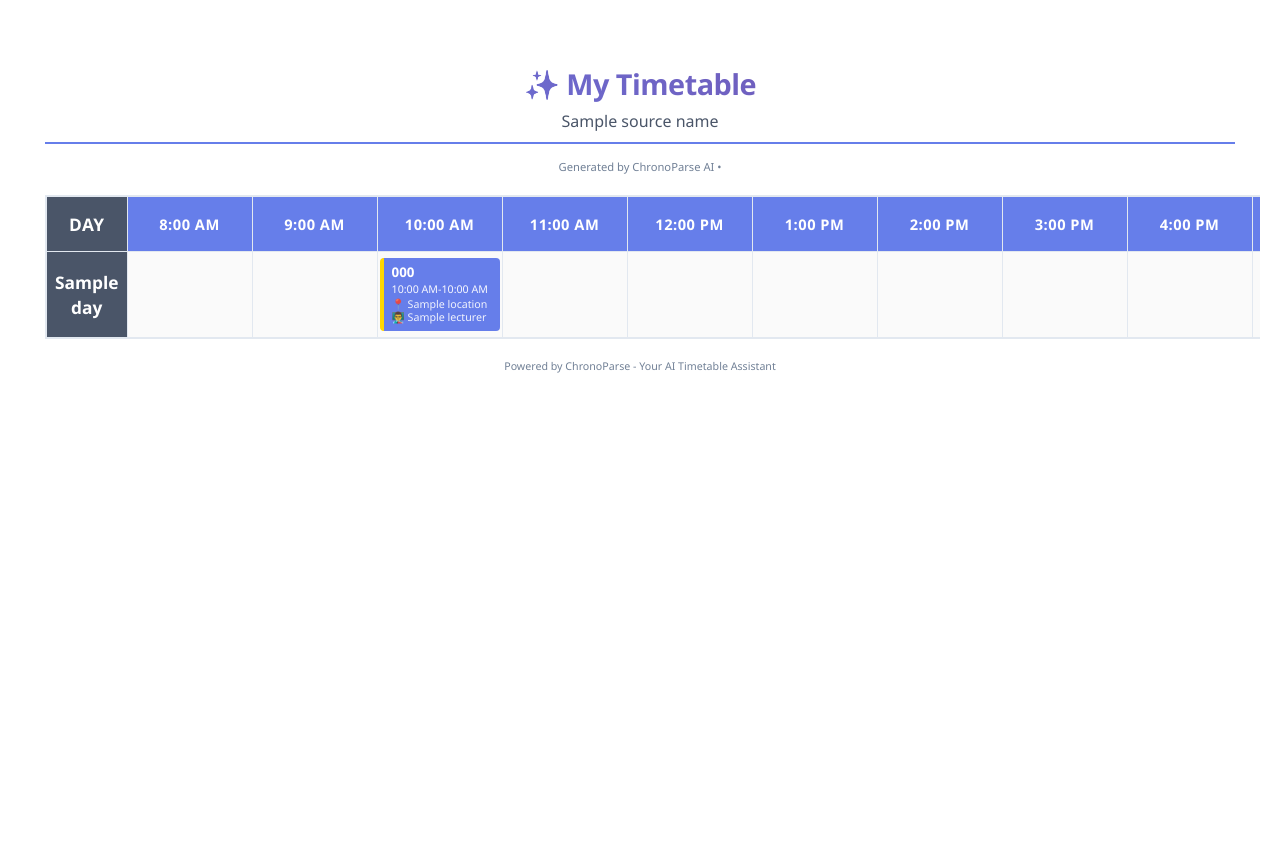
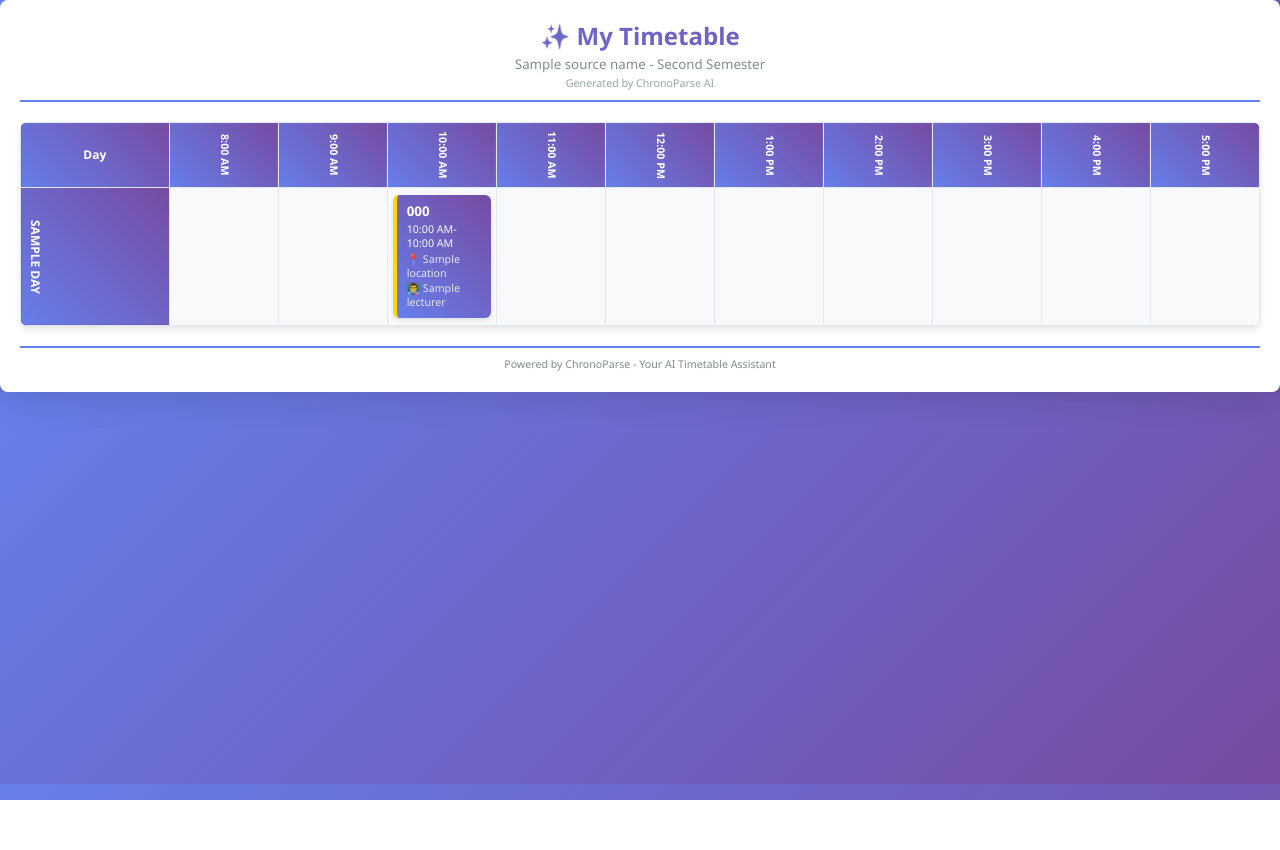
Before and after one commit to mhafiz71/chrono_parse, a Django app: template core/templates/core/timetable_pdf_modern.html in a window 1280 px wide. After the commit the page ends 800 px from the top, so only its background shows below. Run offline with Django 5.2, Linux system fonts and the light colour scheme; the template is opened without the code that fills it: most values are stand-ins (such as "Sample title", 1, 10 or a date in 2020); parts of the project's set-up code (start-up, migrations or seed data) failed here and were passed over; some libraries are stand-ins or nearby versions.

Commit message:
Refactor timetable PDF templates for improved consistency; update styles, class names, and layout for better readability and user experience

```diff
--- a/core/templates/core/timetable_pdf_modern.html
+++ b/core/templates/core/timetable_pdf_modern.html
@@ -1,179 +1,186 @@
 <!DOCTYPE html>
-<html>
+<html lang="en">
 <head>
-    <meta charset="utf-8">
-    <title>Your Timetable - ChronoParse (Modern)</title>
+    <meta charset="UTF-8">
+    <meta name="viewport" content="width=device-width, initial-scale=1.0">
+    <title>My Timetable - Modern</title>
     <style>
         @page {
             size: A4 landscape;
-            margin: 0.5cm;
+            margin: 0.5in;
         }
+
+        * {
+            margin: 0;
+            padding: 0;
+            box-sizing: border-box;
+        }
+
         body {
-            font-family: 'Segoe UI', Arial, sans-serif;
-            color: #2d3748;
-            background: #ffffff;
-            margin: 0;
-            padding: 20px;
-            font-size: 12pt;
-            line-height: 1.4;
+            font-family: 'Segoe UI', Tahoma, Geneva, Verdana, sans-serif;
+            font-size: 8pt;
+            line-height: 1.3;
+            color: #2c3e50;
+            background: linear-gradient(135deg, #667eea 0%, #764ba2 100%);
         }
 
         .container {
-            background: #ffffff;
-            padding: 25px;
-            height: 95vh;
-            overflow: hidden;
+            width: 100%;
+            max-width: 100%;
+            background: white;
+            border-radius: 8px;
+            padding: 20px;
+            box-shadow: 0 10px 30px rgba(0,0,0,0.1);
         }
 
         .header {
             text-align: center;
-            margin-bottom: 15px;
+            margin-bottom: 20px;
             border-bottom: 2px solid #667eea;
             padding-bottom: 10px;
         }
 
-        h1 {
+        .title {
+            font-size: 18pt;
+            font-weight: 700;
             background: linear-gradient(45deg, #667eea, #764ba2);
             -webkit-background-clip: text;
             -webkit-text-fill-color: transparent;
-            font-size: 1.8em;
-            font-weight: 800;
             margin-bottom: 5px;
-            letter-spacing: -0.5px;
         }
 
-        h2 {
-            color: #4a5568;
-            font-weight: 500;
-            font-size: 1em;
-            margin: 0;
+        .subtitle {
+            font-size: 10pt;
+            color: #7f8c8d;
+            margin-bottom: 3px;
         }
 
-        .generated-info {
-            text-align: center;
-            color: #718096;
-            font-size: 0.7em;
-            margin-bottom: 10px;
+        .generated-by {
+            font-size: 8pt;
+            color: #95a5a6;
         }
 
         table {
             width: 100%;
             border-collapse: collapse;
-            margin-top: 20px;
+            margin-bottom: 15px;
+            table-layout: fixed;
             background: white;
-            border: 2px solid #e2e8f0;
-            font-size: 11pt;
-        }
-
-        th, td {
-            padding: 12px 8px;
-            text-align: center;
-            font-size: 11pt;
-            border: 1px solid #e2e8f0;
-            vertical-align: middle;
+            border-radius: 8px;
+            overflow: hidden;
+            box-shadow: 0 4px 6px rgba(0,0,0,0.1);
         }
 
         th {
-            background: #667eea;
+            background: linear-gradient(45deg, #667eea, #764ba2);
             color: white;
+            padding: 8px 6px;
+            text-align: center;
             font-weight: 600;
-            font-size: 12pt;
-            text-transform: uppercase;
-            letter-spacing: 0.5px;
+            font-size: 9pt;
+            border: 1px solid #e2e8f0;
         }
 
         .day-header {
-            background: #4a5568;
+            width: 12%;
+            background: linear-gradient(45deg, #667eea, #764ba2);
+            font-weight: 700;
+        }
+
+        .time-header {
+            width: 8.8%;
+            background: linear-gradient(45deg, #667eea, #764ba2);
+            font-size: 8pt;
+            writing-mode: vertical-lr;
+            text-orientation: mixed;
+        }
+
+        td {
+            border: 1px solid #e2e8f0;
+            vertical-align: top;
+            padding: 3px;
+        }
+
+        .day-cell {
+            background: linear-gradient(45deg, #667eea, #764ba2);
             color: white;
             font-weight: 700;
             text-align: center;
-            width: 120px;
-            font-size: 13pt;
-            padding: 15px 8px;
-        }
-
-        .time-header {
-            background: #667eea;
-            color: white;
-            font-weight: 600;
-            text-align: center;
-            min-width: 100px;
-            font-size: 11pt;
-            padding: 12px 6px;
+            padding: 10px 6px;
+            font-size: 9pt;
+            writing-mode: vertical-lr;
+            text-orientation: mixed;
         }
 
         .time-slot {
             min-width: 120px;
             vertical-align: top;
-            background: #fafafa;
             min-height: 60px;
+            text-align: center;
+            padding: 4px 3px;
+            background: #f8f9fa;
             text-align: center;
             padding: 4px 2px;
             border: 1px solid #e2e8f0;
         }
 
         .event-card {
-            background: #667eea;
+            background: linear-gradient(45deg, #667eea, #764ba2);
             color: white;
-            padding: 6px 8px;
-            margin: 2px 0;
-            font-size: 9pt;
-            line-height: 1.2;
+            padding: 8px 10px;
+            margin: 3px;
+            border-radius: 6px;
+            text-align: left;
             border-left: 4px solid #ffd700;
-            border-radius: 4px;
-            text-align: left;
+            box-shadow: 0 2px 4px rgba(0,0,0,0.1);
         }
 
         .course-code {
             font-weight: 700;
             font-size: 10pt;
             margin-bottom: 3px;
+            color: white;
             display: block;
-            color: white;
         }
 
         .time {
             font-size: 8pt;
-            opacity: 0.95;
+            color: #f7fafc;
             margin-bottom: 2px;
             display: block;
-            color: white;
         }
 
         .details {
             font-size: 8pt;
-            opacity: 0.9;
-            line-height: 1.2;
+            color: #e2e8f0;
+            margin-bottom: 1px;
             display: block;
-            margin-bottom: 1px;
-            color: white;
         }
 
         .no-classes {
             text-align: center;
             color: #a0aec0;
             font-style: italic;
-            padding: 40px 20px;
-            font-size: 11pt;
+            padding: 20px;
+            font-size: 8pt;
         }
 
         .footer {
             text-align: center;
             margin-top: 20px;
-            color: #718096;
+            padding-top: 10px;
+            border-top: 2px solid #667eea;
             font-size: 8pt;
+            color: #7f8c8d;
         }
     </style>
 </head>
 <body>
     <div class="container">
         <div class="header">
-            <h1>✨ My Timetable</h1>
-            <h2>{{ source_name }}</h2>
-        </div>
-
-        <div class="generated-info">
-            Generated by ChronoParse AI • {{ "now"|date:"F j, Y \a\t g:i A" }}
+            <div class="title">✨ My Timetable</div>
+            <div class="subtitle">{{ source_name }} - Second Semester</div>
+            <div class="generated-by">Generated by ChronoParse AI</div>
         </div>
 
         <table>
@@ -195,7 +202,7 @@
             <tbody>
                 {% for day, events in schedule.items %}
                 <tr>
-                    <td class="day-header">{{ day }}</td>
+                    <td class="day-cell">{{ day|upper }}</td>
                     <!-- 8:00 AM -->
                     <td class="time-slot">
                         {% for event in events %}
```
Also changed, not shown: core/templates/core/timetable_pdf_minimal.html (+71 -71 lines), core/templates/core/timetable_pdf_neon.html (+10 -10 lines).
